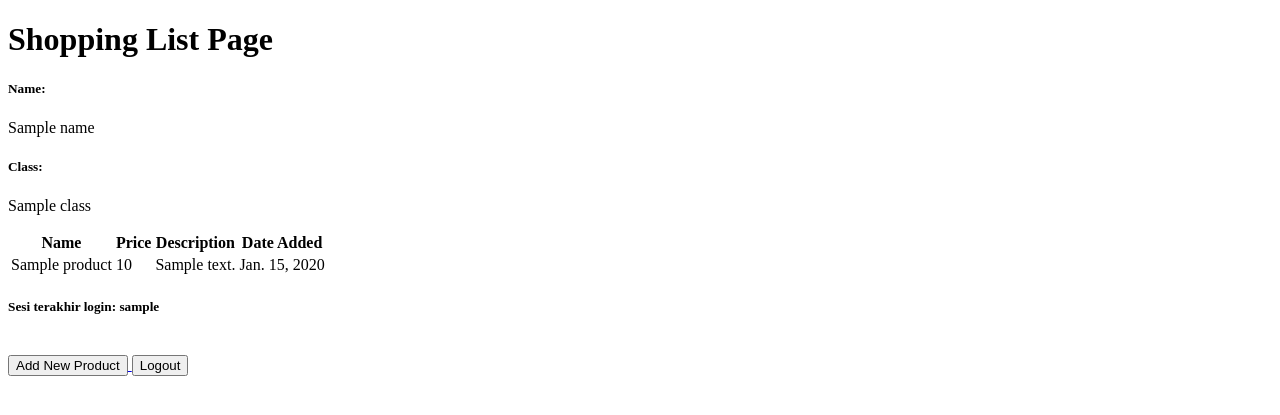
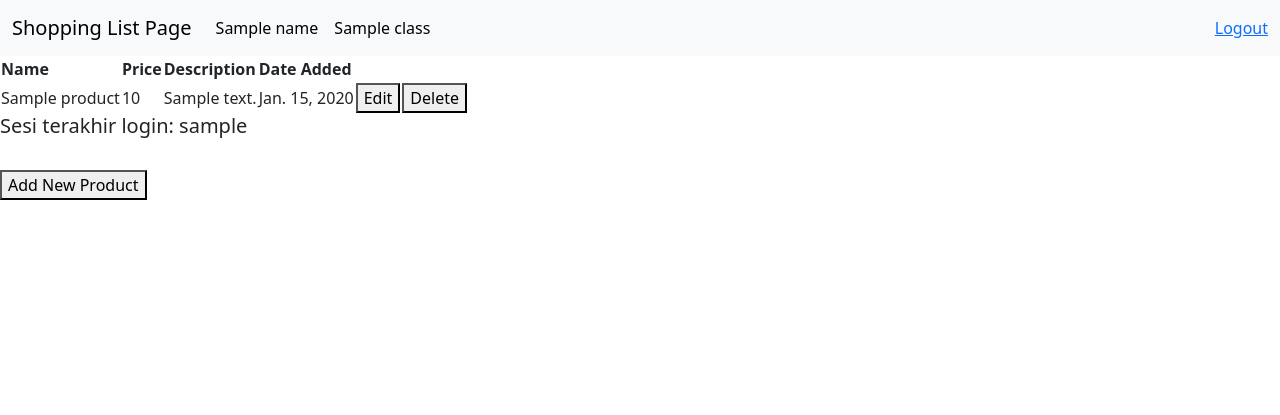
Before and after one commit to adipppp/shopping-list, a Django app: template main/templates/main.html in a window 1280 px wide. Shown: the top 415 px of the page. Run offline with Django 4.2, Linux system fonts and the light colour scheme; tables that the repository leaves empty hold one stand-in row (values such as "Sample post"); the template is opened without the code that fills it: values that come from a table or form of the project are taken from there, most other values are stand-ins (such as "Sample title", 1, 10 or a date in 2020).

Commit message:
Finish Tutorial 4

```diff
--- a/main/templates/main.html
+++ b/main/templates/main.html
@@ -1,13 +1,46 @@
 {% extends 'base.html' %}
 
 {% block content %}
-    <h1>Shopping List Page</h1>
-
-    <h5>Name:</h5>
-    <p>{{name}}</p>
-
-    <h5>Class:</h5>
-    <p>{{class}}</p>
+    <nav class="navbar navbar-expand-lg bg-body-tertiary">
+        <div class="container-fluid">
+        <a class="navbar-brand" href="#">Shopping List Page</a>
+        <button class="navbar-toggler" type="button" data-bs-toggle="collapse" data-bs-target="#navbarSupportedContent" aria-controls="navbarSupportedContent" aria-expanded="false" aria-label="Toggle navigation">
+            <span class="navbar-toggler-icon"></span>
+        </button>
+        <div class="collapse navbar-collapse" id="navbarSupportedContent">
+            <ul class="navbar-nav me-auto mb-2 mb-lg-0">
+            <li class="nav-item">
+                <a class="nav-link active" aria-current="page" href="#">{{ name }}</a>
+            </li>
+            <li class="nav-item">
+                <a class="nav-link active" aria-current="page" href="#">{{ class }}</a>
+            </li>
+            <!-- <li class="nav-item">
+                <a class="nav-link" href="#">Link</a>
+            </li> -->
+            <!-- <li class="nav-item dropdown">
+                <a class="nav-link dropdown-toggle" href="#" role="button" data-bs-toggle="dropdown" aria-expanded="false">
+                Dropdown
+                </a>
+                <ul class="dropdown-menu">
+                <li><a class="dropdown-item" href="#">Action</a></li>
+                <li><a class="dropdown-item" href="#">Another action</a></li>
+                <li><hr class="dropdown-divider"></li>
+                <li><a class="dropdown-item" href="#">Something else here</a></li>
+                </ul>
+            </li> -->
+            <!-- <li class="nav-item">
+                <a class="nav-link disabled" aria-disabled="true">Disabled</a>
+            </li> -->
+            </ul>
+            <!-- <form class="d-flex" role="search">
+            <input class="form-control me-2" type="search" placeholder="Search" aria-label="Search">
+            <button class="btn btn-outline-success" type="submit">Search</button>
+            </form> -->
+            <a href="{% url 'main:logout' %}">Logout</a>
+        </div>
+        </div>
+    </nav>
 
     <table>
         <tr>
@@ -25,6 +58,16 @@
                 <td>{{product.price}}</td>
                 <td>{{product.description}}</td>
                 <td>{{product.date_added}}</td>
+                <td>
+                    <a href="{% url 'main:edit_product' product.pk %}">
+                        <button>Edit</button>
+                    </a>
+                </td>
+                <td>
+                    <a href="{% url 'main:delete_product' product.pk %}">
+                        <button>Delete</button>
+                    </a>
+                </td>
             </tr>
         {% endfor %}
     </table>
@@ -38,10 +81,4 @@
             Add New Product
         </button>
     </a>
-
-    <a href="{% url 'main:logout' %}">
-        <button>
-            Logout
-        </button>
-    </a>
 {% endblock content %}
--- a/main/urls.py
+++ b/main/urls.py
@@ -2,7 +2,7 @@ from django.urls import path
 from main.views import \
     show_main, create_product, show_xml, show_json, \
     show_xml_by_id, show_json_by_id, register, login_user, \
-    logout_user
+    logout_user, edit_product, delete_product
 
 app_name = 'main'
 
@@ -16,4 +16,6 @@ urlpatterns = [
     path('register/', register, name='register'),
     path('login/', login_user, name="login"),
     path('logout/', logout_user, name="logout"),
+    path('edit-product/<int:id>', edit_product, name='edit_product'),
+    path('delete/<int:id>', delete_product, name='delete_product'),
 ]
--- a/templates/base.html
+++ b/templates/base.html
@@ -2,13 +2,16 @@
 <!DOCTYPE html>
 <html lang="en">
     <head>
-        <meta charset="UTF-8" />
-        <meta
-            name="viewport"
-            content="width=device-width, initial-scale=1.0"
-        />
-        {% block meta %}
-        {% endblock meta %}
+        <head>
+            {% block meta %}
+                <meta charset="UTF-8" />
+                <meta name="viewport" content="width=device-width, initial-scale=1">
+            {% endblock meta %}
+            <link href="https://cdn.jsdelivr.net/npm/bootstrap@5.3.2/dist/css/bootstrap.min.css" rel="stylesheet" integrity="sha384-T3c6CoIi6uLrA9TneNEoa7RxnatzjcDSCmG1MXxSR1GAsXEV/Dwwykc2MPK8M2HN" crossorigin="anonymous">
+            <script src="https://code.jquery.com/jquery-3.6.0.min.js" integrity="sha384-KyZXEAg3QhqLMpG8r+J4jsl5c9zdLKaUk5Ae5f5b1bw6AUn5f5v8FZJoMxm6f5cH1" crossorigin="anonymous"></script>
+            <script src="https://cdn.jsdelivr.net/npm/@popperjs/core@2.11.8/dist/umd/popper.min.js" integrity="sha384-I7E8VVD/ismYTF4hNIPjVp/Zjvgyol6VFvRkX/vR+Vc4jQkC+hVqc2pM8ODewa9r" crossorigin="anonymous"></script>
+            <script src="https://cdn.jsdelivr.net/npm/bootstrap@5.3.2/dist/js/bootstrap.min.js" integrity="sha384-BBtl+eGJRgqQAUMxJ7pMwbEyER4l1g+O15P+16Ep7Q9Q+zqX6gSbd85u4mG4QzX+" crossorigin="anonymous"></script>
+        </head>
     </head>
 
     <body>
```
Also changed, not shown: main/templates/edit_product.html (added, +22 -0 lines), main/views.py (+23 -0 lines).
